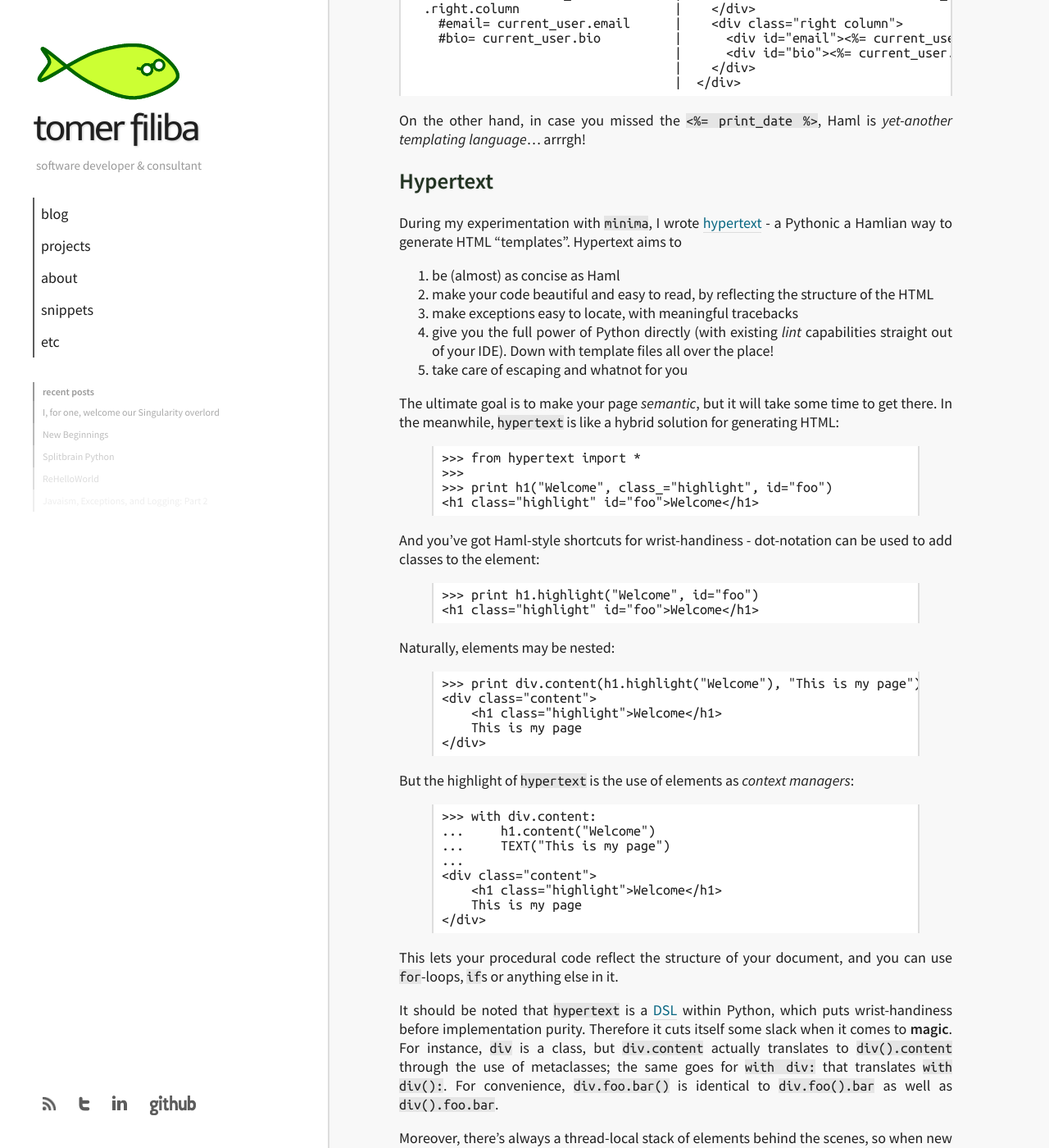
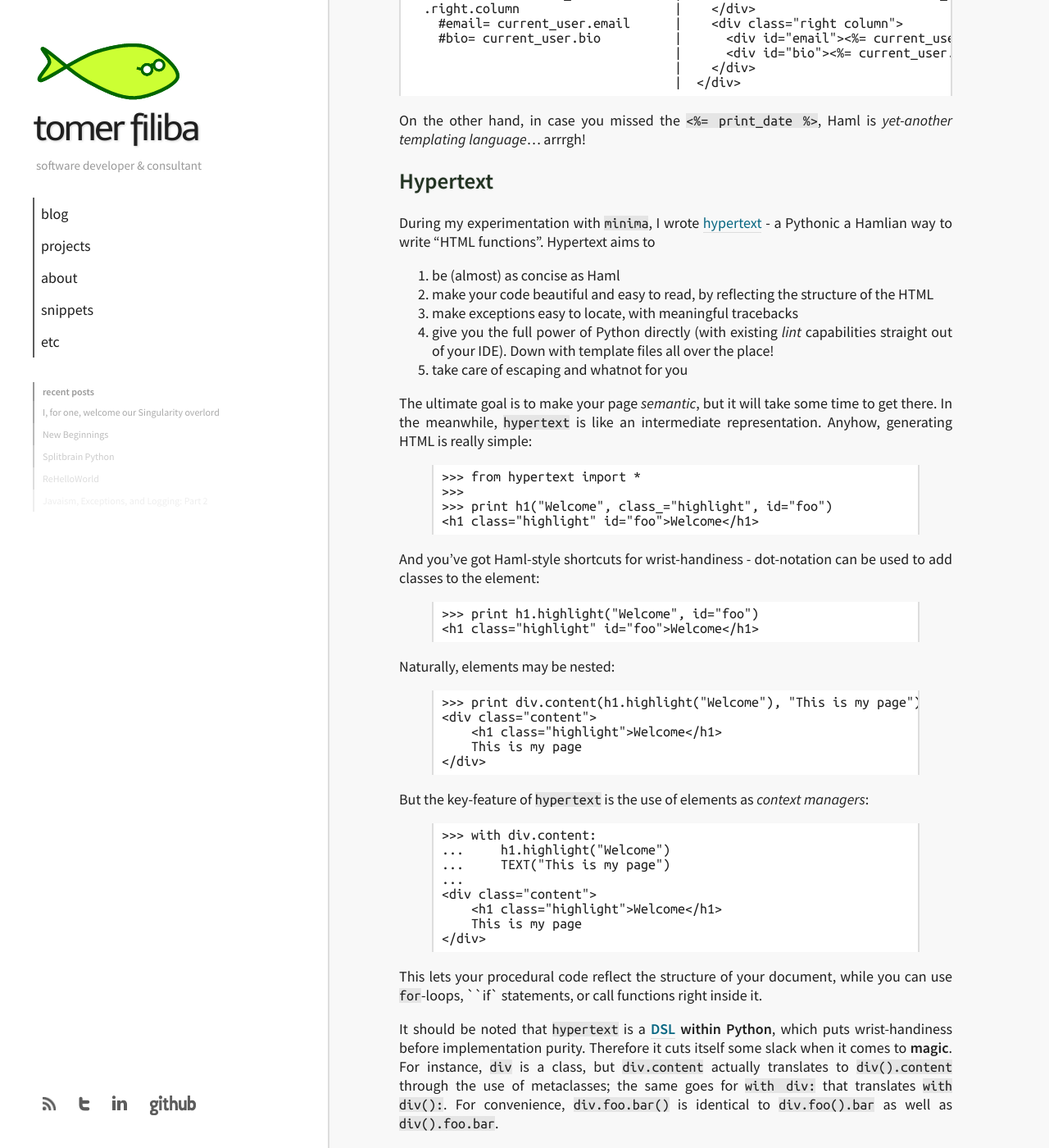
Before and after one commit to tomerfiliba/tomerfiliba.github.io, a Jekyll site: the page built from blog/_posts/2012-10-03-Hypertext.md, in a window 1280 px wide and 1400 px high, scrolled down 1768 px. Shown: the whole window at 82% size. Built offline with Jekyll 4.4.1, drawn with Linux system fonts in a browser that asks for light colours; Markdown is read by kramdown in place of the engine named in the settings.

Commit message:
hypertext

```diff
--- a/blog/_posts/2012-10-03-Hypertext.md
+++ b/blog/_posts/2012-10-03-Hypertext.md
@@ -98,7 +98,7 @@ language*... arrrgh!
 
 During my experimentation with ``minima``, I wrote
 [hypertext](https://github.com/tomerfiliba/minima/blob/master/hypertext.py) - a Pythonic a Hamlian
-way to generate HTML "templates". Hypertext aims to
+way to write "HTML functions". Hypertext aims to
 
 1. be (almost) as concise as Haml
 2. make your code beautiful and easy to read, by reflecting the structure of the HTML
@@ -108,7 +108,8 @@ way to generate HTML "templates". Hypertext aims to
 5. take care of escaping and whatnot for you
 
 The ultimate goal is to make your page *semantic*, but it will take some time to get there.
-In the meanwhile, ``hypertext`` is like a hybrid solution for generating HTML:
+In the meanwhile, ``hypertext`` is like an intermediate representation. Anyhow, generating
+HTML is really simple:
 
 {% highlight pycon %}
 >>> from hypertext import *
@@ -135,10 +136,10 @@ Naturally, elements may be nested:
 </div>
 {% endhighlight %}
 
-But the highlight of ``hypertext`` is the use of elements as *context managers*:
+But the key-feature of ``hypertext`` is the use of elements as *context managers*:
 {% highlight pycon %}
 >>> with div.content:
-...     h1.content("Welcome")
+...     h1.highlight("Welcome")
 ...     TEXT("This is my page")
 ...
 <div class="content">
@@ -147,12 +148,11 @@ But the highlight of ``hypertext`` is the use of elements as *context managers*:
 </div>
 {% endhighlight %}
 
-This lets your procedural code reflect the structure of your document, and you can use
-``for``-loops, ``if``s or anything else in it.
+This lets your procedural code reflect the structure of your document, while you can use
+``for``-loops, ``if` statements, or call functions right inside it.
 
-
-It should be noted that ``hypertext`` is a [DSL](http://en.wikipedia.org/wiki/Domain-specific_language)
-within Python, which puts wrist-handiness before implementation purity. Therefore it cuts itself
+It should be noted that ``hypertext`` is a **[DSL](http://en.wikipedia.org/wiki/Domain-specific_language)
+within Python**, which puts wrist-handiness before implementation purity. Therefore it cuts itself
 some slack when it comes to **magic**. For instance, ``div`` is a class, but ``div.content``
 actually translates to ``div().content`` through the use of metaclasses; the same goes for
 ``with div:`` that translates ``with div():``. For convenience, ``div.foo.bar()`` is identical to
```
